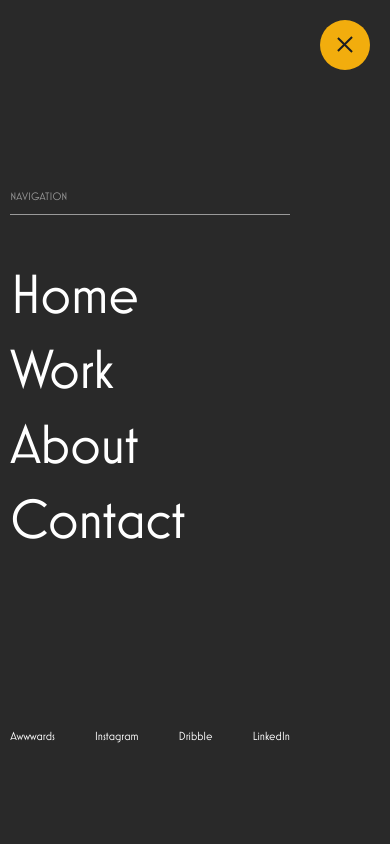
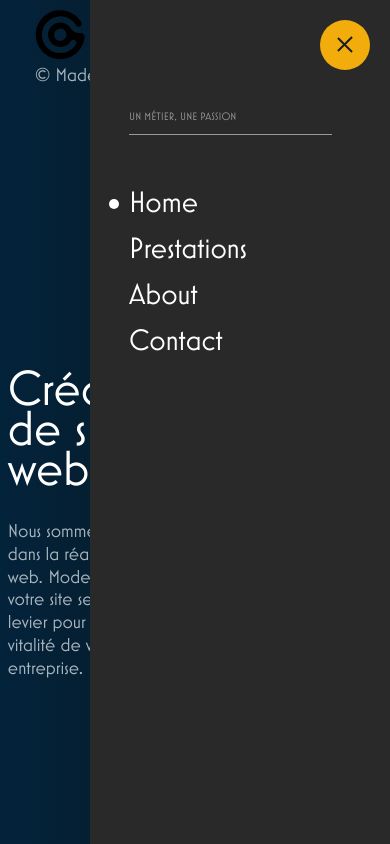
Before and after one commit to Graphandco/next13-awards, a Next.js app: page / in a window 390 px wide. Both pictures are taken after a click on the element 345 px from the left and 45 px from the top of the page. Shown: the top 844 px of the page. Built offline with nearby package versions, Linux system fonts and the light colour scheme.

Commit message:
Burger menu style

```diff
--- a/src/components/Description/index.jsx
+++ b/src/components/Description/index.jsx
@@ -14,7 +14,7 @@ export default function index() {
                 <p>
                     {phrase.split(" ").map((word, index) => {
                         return (
-                            <span className={styles.mask}>
+                            <span className={styles.mask} key={index}>
                                 <motion.span
                                     variants={slideUp}
                                     custom={index}
--- a/src/components/Header/nav/Link/index.jsx
+++ b/src/components/Header/nav/Link/index.jsx
@@ -1,16 +1,17 @@
-import styles from './style.module.scss';
-import Link from 'next/link';
-import { motion } from 'framer-motion';
-import { slide, scale } from '../../animation';
+import styles from "./style.module.scss";
+import Link from "next/link";
+import { motion } from "framer-motion";
+import { slide, scale } from "../../animation";
 
-export default function Index({data, isActive, setSelectedIndicator}) {
-
-    const { title, href, index} = data;
+export default function Index({ data, isActive, setSelectedIndicator }) {
+    const { title, href, index } = data;
 
     return (
         <motion.div
-        className={styles.link}
-        onMouseEnter={() => {setSelectedIndicator(href)}}
+            className="link"
+            onMouseEnter={() => {
+                setSelectedIndicator(href);
+            }}
             custom={index}
             variants={slide}
             initial="initial"
@@ -20,9 +21,9 @@ export default function Index({data, isActive, setSelectedIndicator}) {
             <motion.div
                 variants={scale}
                 animate={isActive ? "open" : "closed"}
-          className={styles.indicator}>
-        </motion.div>
+                className="indicator"
+            ></motion.div>
             <Link href={href}>{title}</Link>
         </motion.div>
-    )
+    );
 }
--- a/src/components/Header/nav/Link/style.module.scss
+++ b/src/components/Header/nav/Link/style.module.scss
@@ -1,14 +1,14 @@
-.link{
-    position: relative;
-    display: flex;
-    align-items: center;
+// .link {
+//     position: relative;
+//     display: flex;
+//     align-items: center;
 
-    .indicator{
-        width: 10px;
-        height: 10px;
-        background-color: white;
-        border-radius: 50%;
-        position: absolute;
-        left: -30px;
-    }
-}
+//     .indicator {
+//         width: 10px;
+//         height: 10px;
+//         background-color: white;
+//         border-radius: 50%;
+//         position: absolute;
+//         left: -20px;
+//     }
+// }
--- a/src/components/Header/nav/index.jsx
+++ b/src/components/Header/nav/index.jsx
@@ -1,5 +1,4 @@
 import React, { useState } from "react";
-import styles from "./style.module.scss";
 import { motion } from "framer-motion";
 import { usePathname } from "next/navigation";
 import { menuSlide } from "../animation";
@@ -12,8 +11,8 @@ const navItems = [
         href: "/",
     },
     {
-        title: "Work",
-        href: "/work",
+        title: "Prestations",
+        href: "/prestations",
     },
     {
         title: "About",
@@ -35,17 +34,17 @@ export default function index() {
             initial="initial"
             animate="enter"
             exit="exit"
-            className={styles.menu}
+            className="burger-menu-wrapper"
         >
-            <div className={styles.body}>
+            <div className="burger-menu-content">
                 <div
                     onMouseLeave={() => {
                         setSelectedIndicator(pathname);
                     }}
-                    className={styles.nav}
+                    className="burger-menu-nav"
                 >
-                    <div className={styles.header}>
-                        <p>Navigation</p>
+                    <div className="burger-menu-header">
+                        <p>Un métier, une passion</p>
                     </div>
                     {navItems.map((data, index) => {
                         return (
@@ -58,12 +57,12 @@ export default function index() {
                         );
                     })}
                 </div>
-                <div className="menu-footer">
+                {/* <div className="menu-footer">
                     <a>Awwwards</a>
                     <a>Instagram</a>
                     <a>Dribble</a>
                     <a>LinkedIn</a>
-                </div>
+                </div> */}
             </div>
             <Curve />
         </motion.div>
--- a/src/components/Header/nav/style.module.scss
+++ /dev/null
@@ -1,39 +0,0 @@
-.menu {
-    height: 100vh;
-    background-color: rgb(41, 41, 41);
-    position: fixed;
-    right: 0;
-    top: 0;
-    color: white;
-    z-index: 3;
-    .body {
-        box-sizing: border-box;
-        height: 100%;
-        padding: 100px;
-        display: flex;
-        flex-direction: column;
-        justify-content: space-between;
-
-        .nav {
-            display: flex;
-            flex-direction: column;
-            font-size: 56px;
-            gap: 12px;
-            margin-top: 80px;
-
-            .header {
-                color: rgb(153, 153, 153);
-                border-bottom: 1px solid rgb(153, 153, 153);
-                text-transform: uppercase;
-                font-size: 11px;
-                margin-bottom: 40px;
-            }
-
-            a {
-                text-decoration: none;
-                color: white;
-                font-weight: 300;
-            }
-        }
-    }
-}
--- a/src/styles/_header.scss
+++ b/src/styles/_header.scss
@@ -15,8 +15,11 @@
     gap: 40px;
 }
 
-/*BURGER MENU*/
+/****************************************************************
+   MENU LATÉRAL
+****************************************************************/
 
+/*BURGER ICON*/
 .headerButtonContainer {
     transform: scale(0);
     position: fixed;
@@ -78,3 +81,59 @@
         }
     }
 }
+/*MENU CONTENT*/
+.burger-menu-wrapper {
+    height: 100vh;
+    background-color: rgb(41, 41, 41);
+    min-width: 300px;
+    position: fixed;
+    right: 0;
+    top: 0;
+    color: white;
+    z-index: 3;
+    .burger-menu-content {
+        box-sizing: border-box;
+        height: 100%;
+        padding: 5vw 15vw 10vw 10vw;
+        display: flex;
+        flex-direction: column;
+        justify-content: space-between;
+
+        .burger-menu-nav {
+            display: flex;
+            flex-direction: column;
+            font-size: clamp(30px, 10px + 3vw, 56px);
+            gap: 12px;
+            margin-top: 80px;
+
+            .burger-menu-header {
+                color: rgb(153, 153, 153);
+                border-bottom: 1px solid rgb(153, 153, 153);
+                text-transform: uppercase;
+                font-size: 11px;
+                margin-bottom: 40px;
+            }
+
+            .link {
+                position: relative;
+                display: flex;
+                align-items: center;
+
+                .indicator {
+                    width: 10px;
+                    height: 10px;
+                    background-color: white;
+                    border-radius: 50%;
+                    position: absolute;
+                    left: -20px;
+                }
+            }
+
+            a {
+                text-decoration: none;
+                color: white;
+                font-weight: 300;
+            }
+        }
+    }
+}
```
Lines whose indentation alone changed are shown as unchanged.
